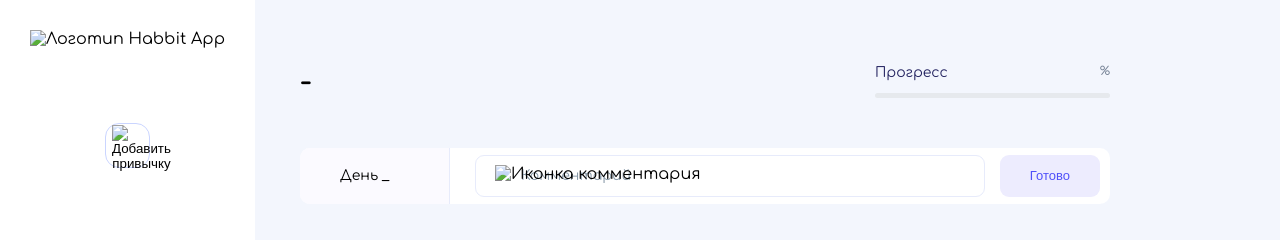
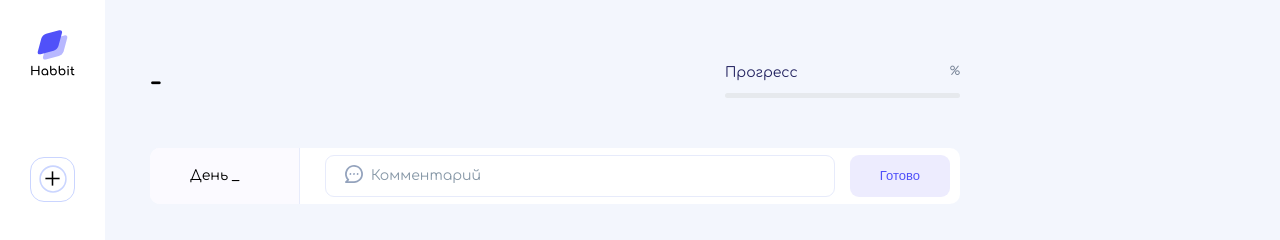
Before and after one commit to shapenkova/js-traker, a plain HTML site: page index.html in a window 1280 px wide. Drawn offline with Linux system fonts and the light colour scheme; the site is published under a folder, as on GitHub Pages, so addresses that start at the root find nothing.

Commit message:
Update index.html

```diff
--- a/index.html
+++ b/index.html
@@ -17,11 +17,11 @@
    <body>
       <div class="app">
          <div class="panel">
-            <img class="logo" src="/images/logo.svg" alt="Логотип Habbit App" />
+            <img class="logo" src="./images/logo.svg" alt="Логотип Habbit App" />
             <nav class="menu">
                <div class="menu__list"></div>
                <button class="menu__add" onclick="togglePP()">
-                  <img src="/images/add.svg" alt="Добавить привычку" />
+                  <img src="./images/add.svg" alt="Добавить привычку" />
                </button>
             </nav>
          </div>
@@ -51,7 +51,7 @@
                   />
                   <img
                      class="input__icon"
-                     src="/images/comment.svg"
+                     src="./images/comment.svg"
                      alt="Иконка комментария"
                   />
                   <button class="button" type="submit">Готово</button>
```
